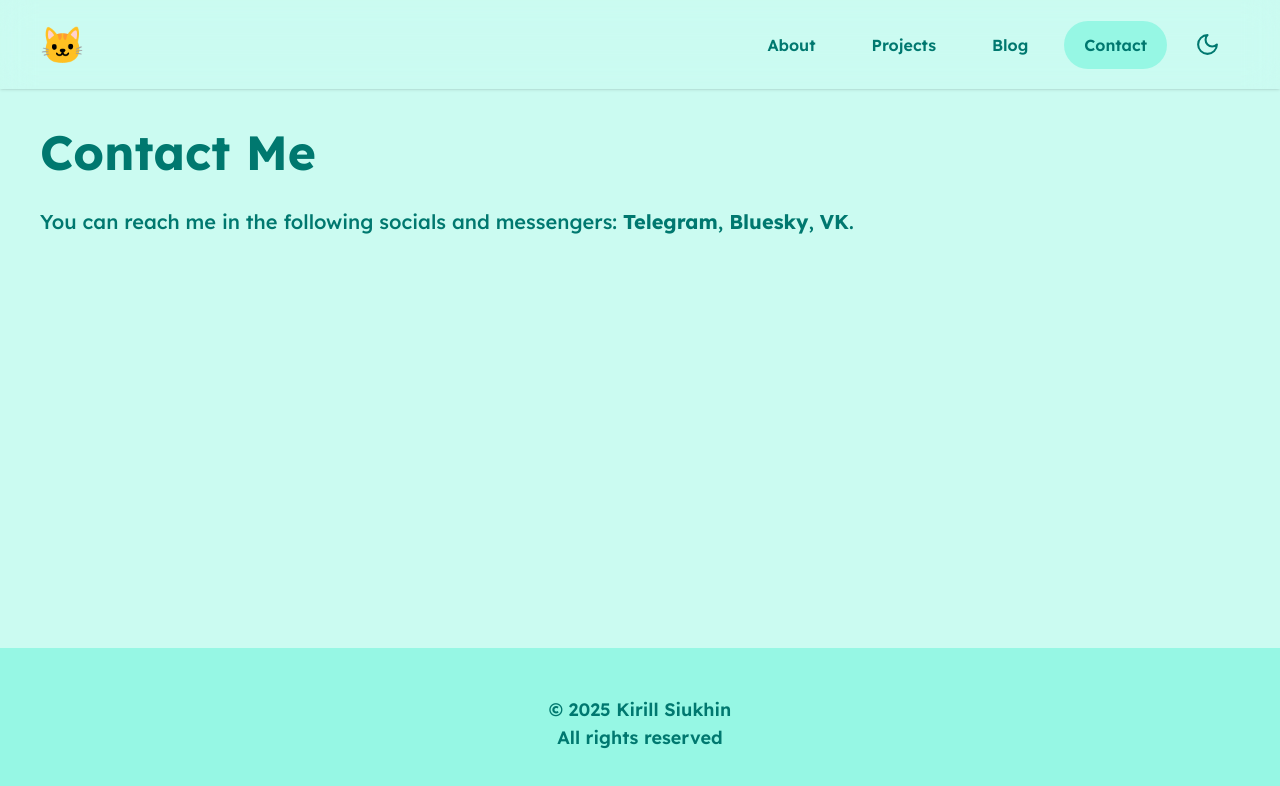
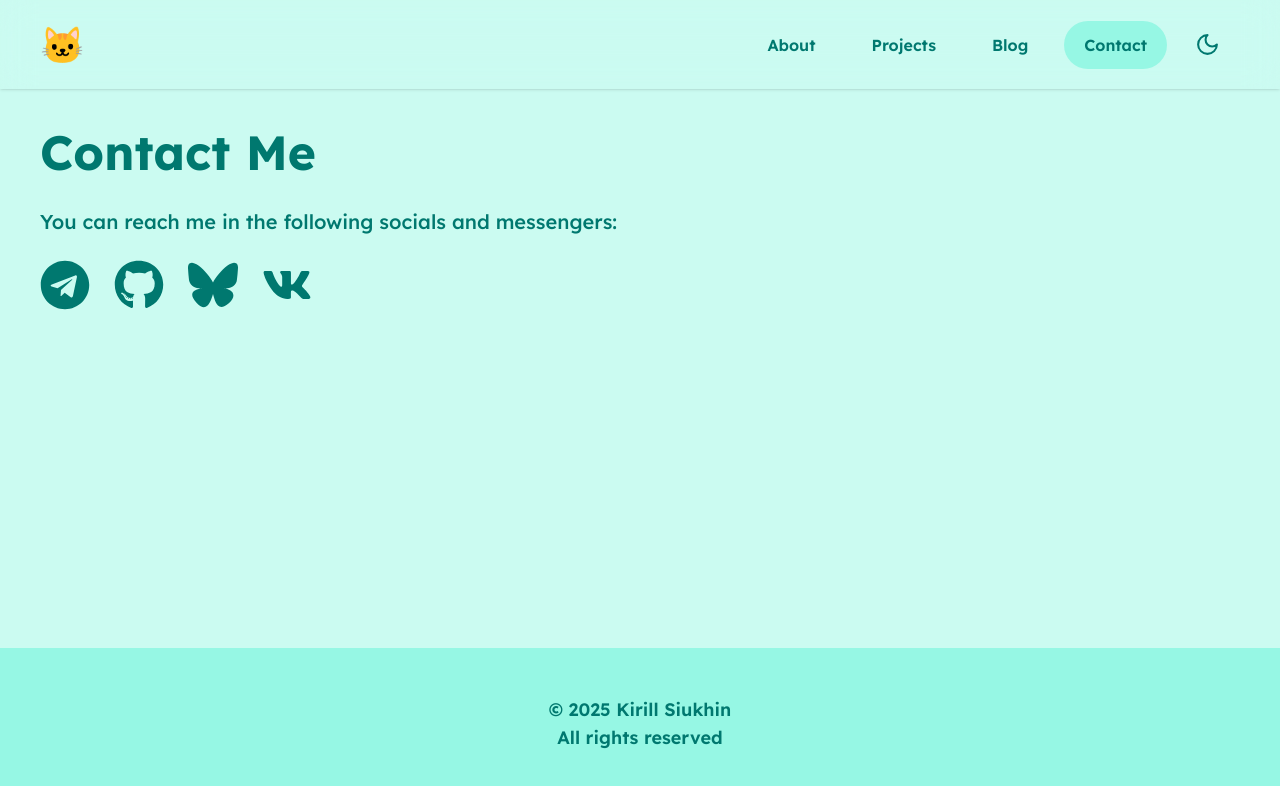
Before and after one commit to MisterKirill/website, a Next.js app: page /contact in a window 1280 px wide. Shown: the top 786 px of the page. Built offline with nearby package versions, Linux system fonts and the light colour scheme.

Commit message:
feat: add social icons

```diff
--- a/package.json
+++ b/package.json
@@ -17,7 +17,8 @@
     "next": "15.1.5",
     "next-themes": "^0.4.4",
     "react": "^19.0.0",
-    "react-dom": "^19.0.0"
+    "react-dom": "^19.0.0",
+    "react-icons": "^5.4.0"
   },
   "devDependencies": {
     "@eslint/eslintrc": "^3",
--- a/src/app/contact/page.tsx
+++ b/src/app/contact/page.tsx
@@ -1,5 +1,6 @@
 import { Metadata } from 'next';
-import TextLink from '@/components/TextLink';
+import { FaGithub, FaTelegram, FaVk } from 'react-icons/fa';
+import { FaBluesky } from 'react-icons/fa6';
 
 export const metadata: Metadata = {
   title: 'Contact Me – Kirill Siukhin',
@@ -10,9 +11,28 @@ export default function Page() {
   return (
     <>
       <h1 className="font-bold text-5xl mb-8">Contact Me</h1>
+
       <span className="font-medium text-lg md:text-xl">
-        You can reach me in the following socials and messengers: <TextLink href="https://t.me/misterkirill1">Telegram</TextLink>, <TextLink href="https://misterkirill.bsky.social">Bluesky</TextLink>, <TextLink href="https://vk.ru/ksiukhin">VK</TextLink>.
+        You can reach me in the following socials and messengers:
       </span>
+
+      <div className="flex gap-6 mt-6">
+        <a href="https://t.me/misterkirill1" className="transition-transform hover:scale-90">
+          <FaTelegram size={50} />
+        </a>
+
+        <a href="https://github.com/MisterKirill" className="transition-transform hover:scale-90">
+          <FaGithub size={50} />
+        </a>
+
+        <a href="https://misterkirill.bsky.social" className="transition-transform hover:scale-90">
+          <FaBluesky size={50} />
+        </a>
+
+        <a href="https://vk.ru/ksiukhin" className="transition-transform hover:scale-90">
+          <FaVk size={50} />
+        </a>
+      </div>
     </>
   );
 }
```
Also changed, not shown: 1 other file (tests, documents, lock files or other folders).
